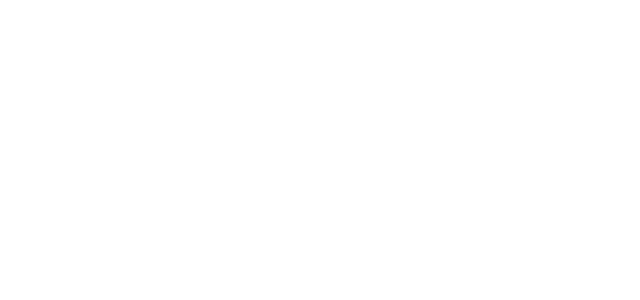
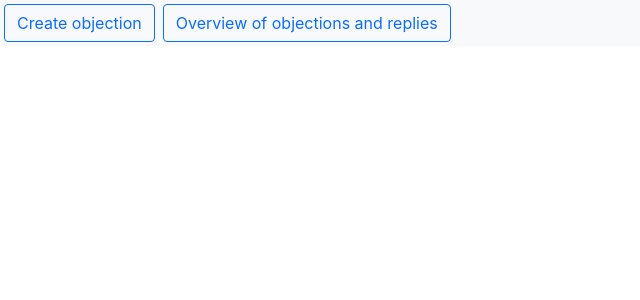
Before and after one commit to World-Vision-Clinic/psw-firma1, an Angular app in the folder ManagerFrontApp/: page /manager-objections in a window 1280 px wide. Before the commit this address led to /. Shown: the top 300 px of the page, without its empty margins (0-640 px from the left). Built offline with nearby package versions, Linux system fonts and the light colour scheme.

Commit message:
feat:manager-navigation-bar

```diff
--- a/ManagerFrontApp/src/app/app-routing.module.ts
+++ b/ManagerFrontApp/src/app/app-routing.module.ts
@@ -4,12 +4,14 @@
 import { Hospital1Component } from './hospital1/hospital1.component';
 import { FrontPageComponent } from './front-page/front-page.component';
 import { PharmacyRegistrationComponent } from './pharmacy-registration/pharmacy-registration.component';
+import { ManagerObjectionsComponent } from './manager-objections/manager-objections.component';
 
 const routes: Routes = [
 {path: "", component: FrontPageComponent},
 {path:"buildings", component: BuildingsMapComponent},
 {path:"hospital1", component: Hospital1Component},
-{path:"pharmacy-registration", component: PharmacyRegistrationComponent}
+{path:"pharmacy-registration", component: PharmacyRegistrationComponent},
+{path:"manager-objections", component: ManagerObjectionsComponent}
 ];
 
 @NgModule({
--- a/ManagerFrontApp/src/app/app.module.ts
+++ b/ManagerFrontApp/src/app/app.module.ts
@@ -8,6 +8,7 @@
 import { FrontPageComponent } from './front-page/front-page.component';
 import { PharmacyRegistrationComponent } from './pharmacy-registration/pharmacy-registration.component';
 import { BrowserAnimationsModule } from '@angular/platform-browser/animations';
+import { ManagerObjectionsComponent } from './manager-objections/manager-objections.component';
 
 
 
@@ -17,7 +18,8 @@
     BuildingsMapComponent,
     Hospital1Component,
     FrontPageComponent,
-    PharmacyRegistrationComponent
+    PharmacyRegistrationComponent,
+    ManagerObjectionsComponent
   ],
   imports: [
     BrowserModule,
--- /dev/null
+++ b/ManagerFrontApp/src/app/manager-objections/manager-objections.component.html
@@ -0,0 +1,14 @@
+<div class="containter">
+    <nav class="navbar-expand-sm bg-light navbar-dark">
+        <ul class="navbar-nav">
+            <li class="nav-item">
+                <button routerLink="department"
+                class="m-1 btn btn-light btn-outline-primary" Button>Create objection</button>
+            </li>
+            <li class="nav-item">
+                <button routerLink="employee"
+                class="m-1 btn btn-light btn-outline-primary" Button>Overview of objections and replies</button>
+            </li>
+        </ul>
+    </nav>
+<div>
--- /dev/null
+++ b/ManagerFrontApp/src/app/manager-objections/manager-objections.component.ts
@@ -0,0 +1,15 @@
+import { Component, OnInit } from '@angular/core';
+
+@Component({
+  selector: 'app-manager-objections',
+  templateUrl: './manager-objections.component.html',
+  styleUrls: ['./manager-objections.component.css']
+})
+export class ManagerObjectionsComponent implements OnInit {
+
+  constructor() { }
+
+  ngOnInit(): void {
+  }
+
+}
```
Also changed, not shown: ManagerFrontApp/src/app/manager-objections/manager-objections.component.css (added), 1 other file (tests, documents, lock files or other folders).
